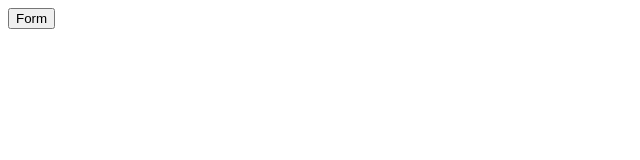
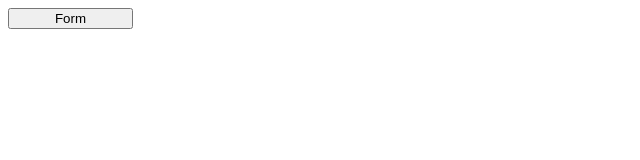
Before and after one commit to Marinov1/Test, a plain HTML site: page index.html in a window 1280 px wide. Shown: the whole page, without its empty margins (0-640 px from the left). Drawn offline with Linux system fonts and the light colour scheme.

Commit message:
Update index.html

```diff
--- a/index.html
+++ b/index.html
@@ -2,7 +2,12 @@
 <html>
 <head>
 <title>Test</title>
-</head>
+<style>
+button {
+  width:125px;
+  }
+</style>
+  </head>
 <body>
 <button onclick="aler()">Form</button>
 </body>
```
